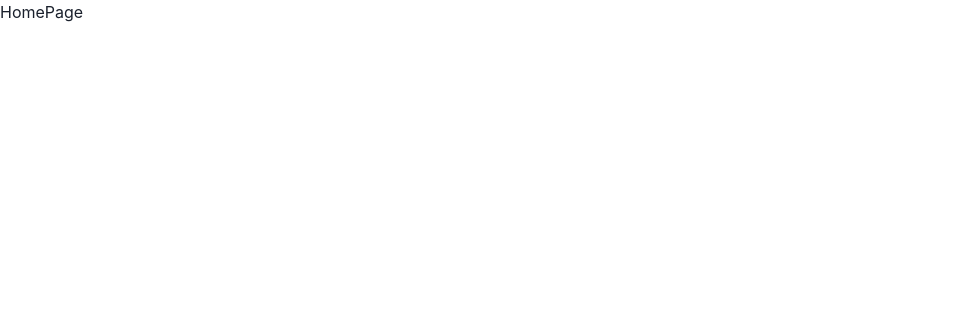
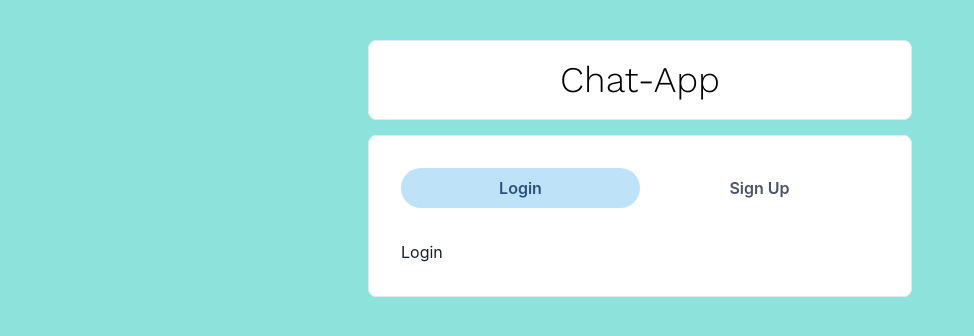
Before and after one commit to Im-Abhi/MERN-Chat-App, a React (Create React App) app in the folder frontend/: page / in a window 1280 px wide. Shown: the top 336 px of the page, without its empty margins (0-974 px from the left). Built offline with nearby package versions, Linux system fonts and the light colour scheme.

Commit message:
Change Directory name, Login SignUp setup

```diff
--- a/frontend/src/App.css
+++ b/frontend/src/App.css
@@ -0,0 +1,6 @@
+@import url('https://fonts.googleapis.com/css2?family=Work+Sans:wght@300&display=swap');
+
+.App {
+    height: 100vh;
+    background-color: rgb(141, 226, 219);
+}
--- a/frontend/src/App.js
+++ b/frontend/src/App.js
@@ -1,7 +1,7 @@
 import { Route } from 'react-router-dom';
 import './App.css';
-import HomePage from './components/HomePage';
-import ChatPage from './components/ChatPage';
+import HomePage from './pages/HomePage';
+import ChatPage from './pages/ChatPage';
 
 function App() {
   return (
--- a/frontend/src/components/HomePage.js
+++ /dev/null
@@ -1,11 +0,0 @@
-import React from "react";
-
-const HomePage = () => {
-    return (
-        <div>
-            HomePage
-        </div>
-    )
-}
-
-export default HomePage;
--- /dev/null
+++ b/frontend/src/components/authentication/Login.js
@@ -0,0 +1,11 @@
+import React from 'react';
+
+const Login = () => {
+    return (
+        <>
+            Login
+        </>
+    )
+}
+
+export default Login;
--- /dev/null
+++ b/frontend/src/components/authentication/SignUp.js
@@ -0,0 +1,11 @@
+import React from 'react';
+
+const SignUp = () => {
+    return (
+        <>
+            SignUp
+        </>
+    )
+}
+
+export default SignUp;
--- /dev/null
+++ b/frontend/src/pages/HomePage.js
@@ -0,0 +1,44 @@
+import React from "react";
+import { Box, Container, Text } from "@chakra-ui/react";
+import { Tabs, TabList, TabPanels, Tab, TabPanel } from '@chakra-ui/react'
+import Login from "../components/authentication/Login";
+import SignUp from "../components/authentication/SignUp";
+
+const HomePage = () => {
+    return (
+        <Container maxW='xl' centerContent>
+            <Box
+                d='flex'
+                justifyContent='center'
+                p={3}
+                bg={"white"}
+                w={"100%"}
+                m={"40px 0 15px 0"}
+                borderRadius={"lg"}
+                borderWidth={"1px"}
+            >
+                <Text fontSize={"4xl"} fontFamily={"Work sans"} color={"black"}>
+                    Chat-App
+                </Text>
+            </Box>
+            <Box bg="white" w="100%" p={4} borderRadius={"lg"} borderWidth={"1px"}>
+            <Tabs variant='soft-rounded'>
+                <TabList m="1em">
+                    <Tab width="50%">Login</Tab>
+                    <Tab width="50%">Sign Up</Tab>
+                </TabList>
+                <TabPanels>
+                    <TabPanel>
+                        <Login />
+                    </TabPanel>
+                    <TabPanel>
+                        <SignUp />
+                    </TabPanel>
+                </TabPanels>
+                </Tabs>
+            </Box>
+        </Container>
+    );
+};
+
+export default HomePage;
```
Also changed, not shown: frontend/src/pages/ChatPage.js (renamed from frontend/src/components/ChatPage.js).
